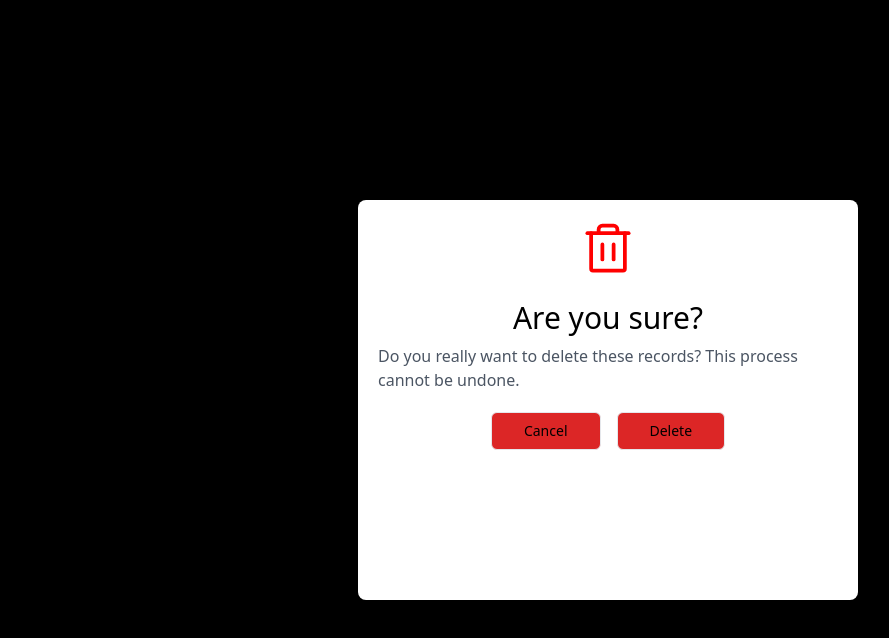
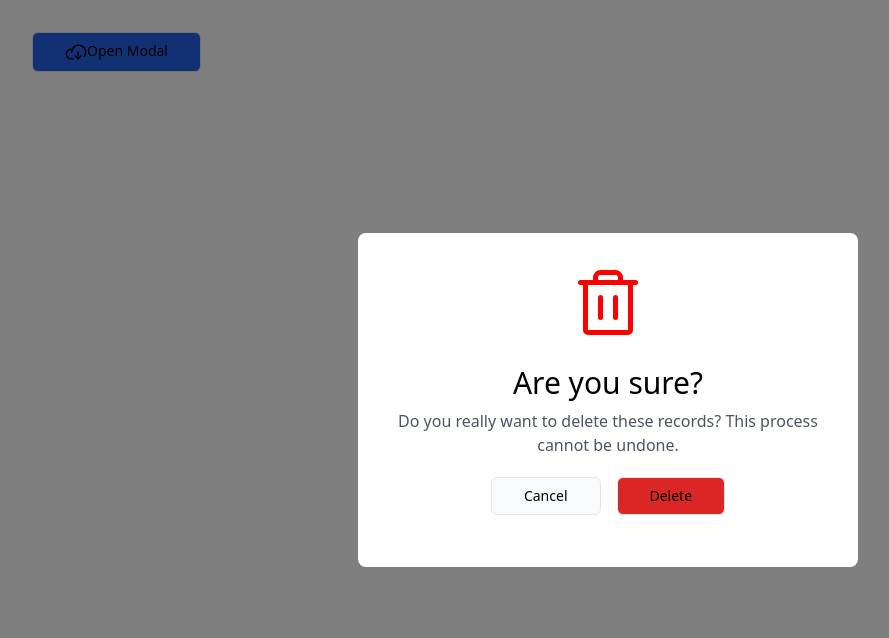
Before and after one commit to LucasSantus/vite-react-tailwindcss-components, a React (Vite) app: page / in a window 1280 px wide. Both pictures are taken after a click on the button "Open Modal". Shown: the top 638 px of the page, without its empty margins (32-921 px from the left). Built offline with nearby package versions, Linux system fonts and the light colour scheme.

Commit message:
:rocket: finalize a modal component

```diff
--- a/src/components/Button/index.tsx
+++ b/src/components/Button/index.tsx
@@ -1,21 +1,25 @@
 import { FC } from "react";
 
 interface IButtonProps {
-  className: string;
-  text: string;
+  variant: "btn-primary" | "btn-secondary" | "btn-success" | "btn-danger" | "btn-warning" | "btn-info" | "btn-light" | "btn-dark";
+  textVariant?: "text-primary" | "text-secondary" | "text-success" | "text-danger" | "text-warning" | "text-info" | "text-light" | "text-dark";
+  description: string;
   icon?: JSX.Element;
   onClick?: () => void;
 }
 
 export const Button: FC<IButtonProps> = (
-  { className, text, icon, onClick}
+  { variant, textVariant, description, icon, onClick}
 ) => {
   return (
-    <button
-      className={ className + " flex" }
-      onClick={ onClick }
-    >
-      <span className="font-medium text-sm">{ text }</span>
-    </button>
+    <div className="flex">
+      <button
+        className={ "btn " + variant }
+        onClick={ onClick }
+      >
+        {icon}
+        <span className={"font-medium text-sm " + textVariant}>{ description }</span>
+      </button>
+    </div>
   )
 }
--- a/src/components/modal/index.tsx
+++ b/src/components/modal/index.tsx
@@ -1,46 +1,55 @@
 import { FC, useState } from "react"
-import { Trash } from "phosphor-react"
+import { CloudArrowDown, Trash } from "phosphor-react"
 import { Button } from "../Button";
 
 interface IModalProps {
-  text: string
+  textButton: string
+  title: string;
+  description: string;
+  onClickConfirm?: () => void;
 }
 
 export const Modal: FC<IModalProps> = ({
-  text
+  textButton, title, description, onClickConfirm
 }) => {
   const [ active, setActive ] = useState(false);
 
   return (
     <>
       <Button
-        className="btn btn-danger"
-        text={text}
+        variant="btn-primary"
+        description={textButton}
         onClick={() => setActive(!active)}
+        icon={<CloudArrowDown size={22} className="text-light" />}
+        textVariant="text-light"
       />
 
       {active ? (
         <div
           onClick={() => setActive(!active)}
-          className="absolute top-0 bottom-0 right-0 left-0 z-10 flex justify-center items-center bg-black"
+          className="absolute top-0 bottom-0 right-0 left-0 z-10 flex justify-center items-center bg-black/50"
         >
           <div
             onClick={(event) => event.stopPropagation()}
-            className="w-[500px] h-[400px] bg-white rounded-lg p-5 flex flex-col items-center opacity-100"
+            className="w-[500px] bg-white rounded-lg p-8 flex flex-col items-center justify-center text-center"
           >
-            <Trash size={60} color={"red"} />
-            <span className="text-3xl mt-5">Are you sure?</span>
-            <span className="text-gray-600 mt-2">Do you really want to delete these records? This process cannot be undone.</span>
+            <Trash size={80} color={"red"} />
+            <span className="text-3xl mt-5">{title}</span>
+            <span className="text-gray-600 mt-2">{description}</span>
             <div className="flex justify-center gap-4 p-5">
               <Button
-                text="Cancel"
-                onClick={() => {}}
-                className="btn btn-danger"
+                description="Cancel"
+                onClick={() => setActive(!active)}
+                variant="btn-light"
               />
               <Button
-                text="Delete"
-                onClick={() => {}}
-                className="btn btn-danger"
+                description="Delete"
+                onClick={() => {
+                  if( onClickConfirm ) onClickConfirm()
+                  setActive(!active)
+                }}
+                variant="btn-danger"
+                textVariant="text-light"
               />
             </div>
           </div>
--- a/src/pages/Dashboard/index.tsx
+++ b/src/pages/Dashboard/index.tsx
@@ -1,17 +1,20 @@
 import { FC } from "react";
-import { Card } from "../../components/Card";
 import { Modal } from "../../components/Modal";
 
 export const Dashboard: FC = () => {
+    const handleOnClickConfirm = () => {
+        console.log("boiiolamen")
+    }
     return (
         <div className="p-8">
-            <div></div>
-            <div className="grid grid-cols-12">
-                {/* <Card> */}
-                    <Modal text="Open Modal" />
+            <div className="flex">
 
-                    <Modal text="Open 2 Modal" />
-                {/* </Card> */}
+                <Modal
+                    textButton="Open Modal"
+                    title="Are you sure?"
+                    description="Do you really want to delete these records? This process cannot be undone."
+                    onClickConfirm={handleOnClickConfirm}
+                />
             </div>
         </div>
     )
```
